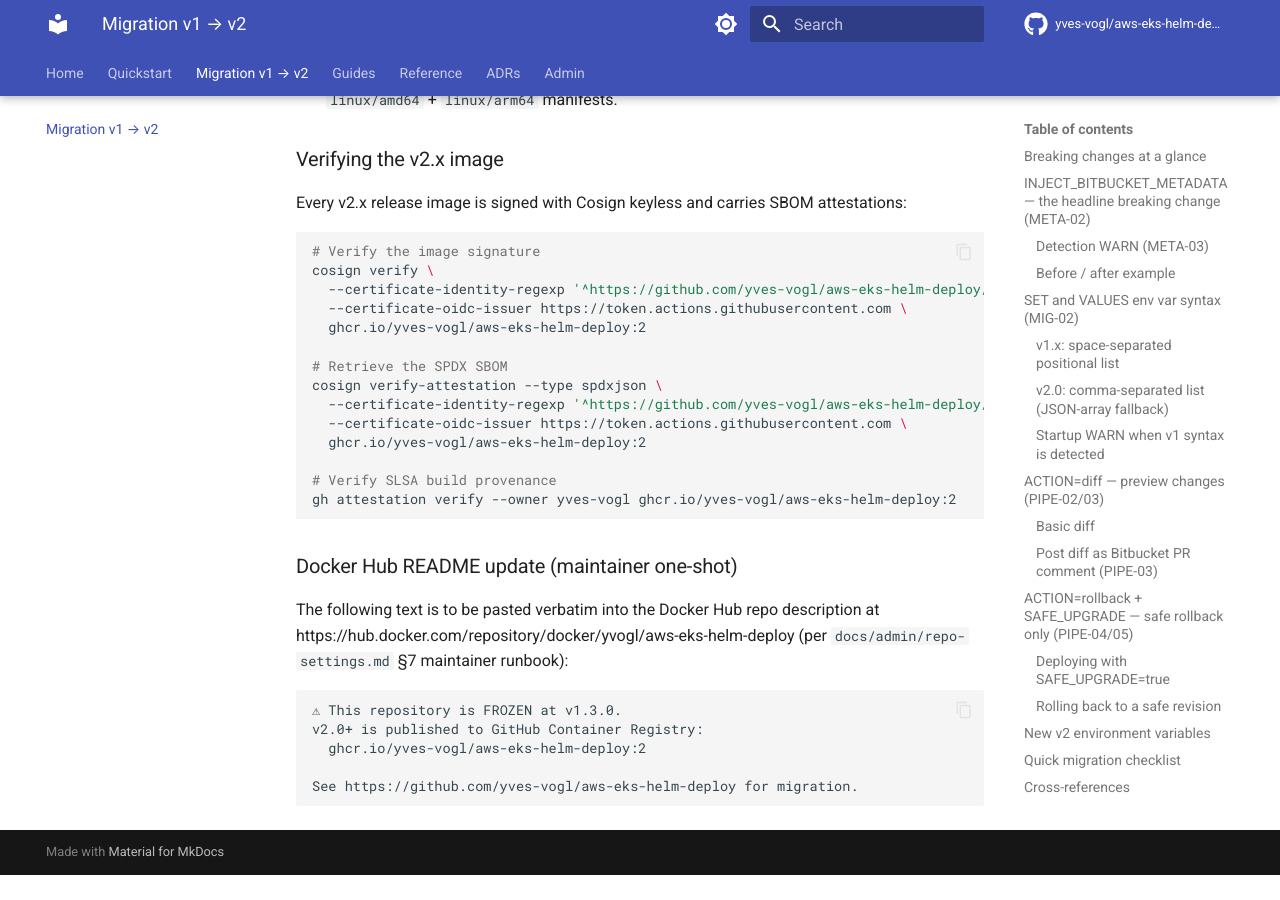
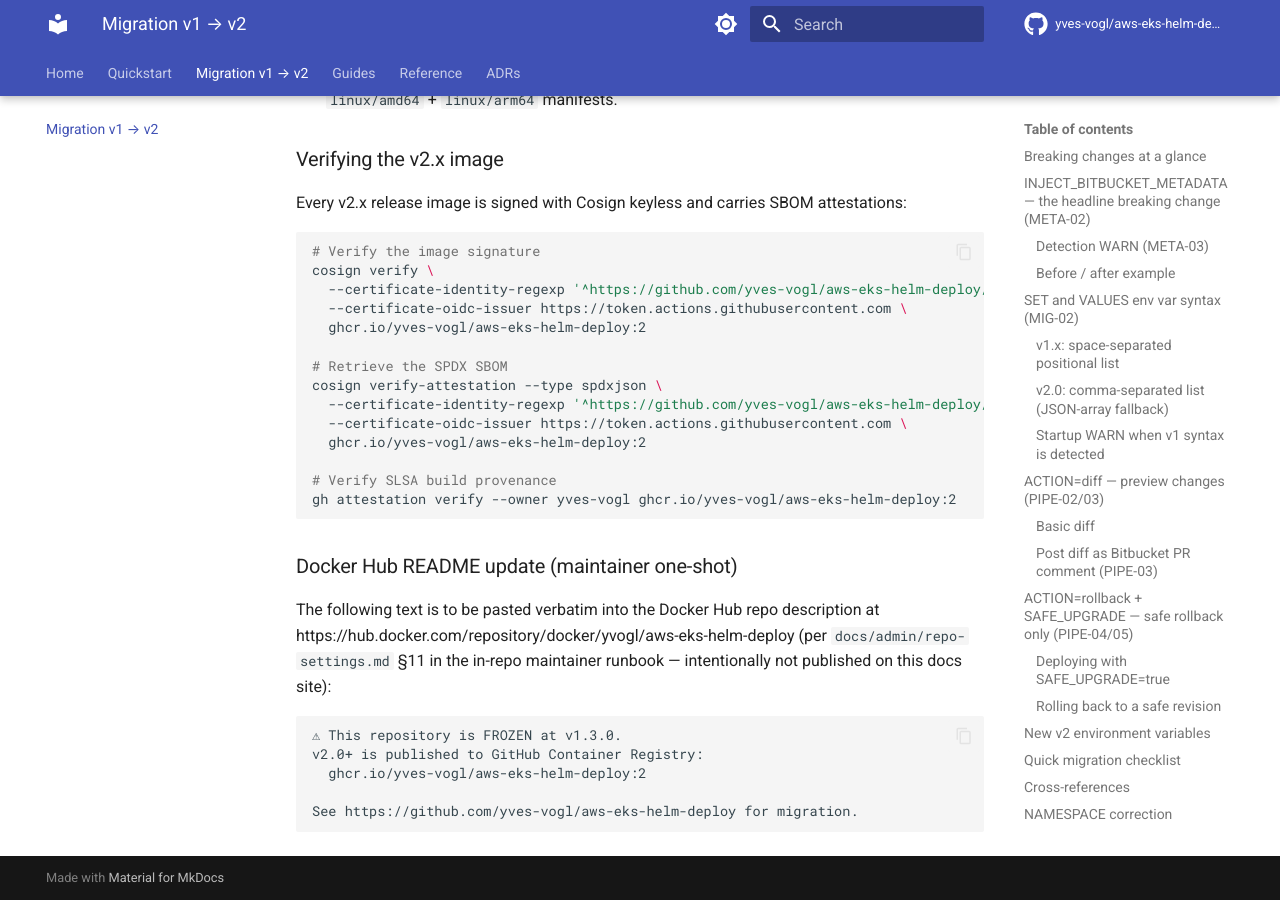
Before and after one commit to yves-vogl/aws-eks-helm-deploy, an MkDocs documentation site: the page built from docs/migration/v1-to-v2.md, in a window 1280 px wide and 900 px high, scrolled down 11517 px. Built offline with MkDocs 1.6.1 and Material for MkDocs 9.7.7, drawn with Linux system fonts in a browser that asks for light colours; comment, search, counter and statistics services are not loaded; before the commit the page ends 12392 px from its top, so only the background shows below that.

Commit message:
docs(site): exclude docs/admin/ from public docs site + fix v1 banner (#62)
Admin runbook is now repo-only (not on docs site). v1 site re-deployed with 'not maintained' banner. CI green.

````diff
--- a/docs/migration/v1-to-v2.md
+++ b/docs/migration/v1-to-v2.md
@@ -438,7 +438,8 @@
 
 The following text is to be pasted verbatim into the Docker Hub repo description
 at https://hub.docker.com/repository/docker/yvogl/aws-eks-helm-deploy (per
-`docs/admin/repo-settings.md` §7 maintainer runbook):
+`docs/admin/repo-settings.md` §11 in the in-repo maintainer runbook —
+intentionally not published on this docs site):
 
 ```
 ⚠ This repository is FROZEN at v1.3.0.
--- a/mkdocs.yml
+++ b/mkdocs.yml
@@ -15,8 +15,13 @@
 # Phase 7 / Plan 07-04: docs/guides/v1-to-v2.md was `git mv`-ed to
 # docs/migration/v1-to-v2.md in Wave 2. docs/build.md remains excluded — superseded
 # by per-section docs and removed in a later plan.
+# Post-v2.0.0: docs/admin/ is the maintainer-only runbook (gh api commands for
+# branch protection, label taxonomy, Pages enablement, mike one-shots, etc.) —
+# stays in the repo for version control but does NOT belong on the public docs
+# site. Excluded here so mkdocs --strict doesn't include it in nav / search.
 exclude_docs: |
   build.md
+  admin/
 
 theme:
   name: material
@@ -86,5 +91,3 @@
       - Variables: reference/variables.md
   - ADRs:
       - Overview: adr/index.md
-  - Admin:
-      - Repo Settings Runbook: admin/repo-settings.md
````
Also changed, not shown: 1 other file.
